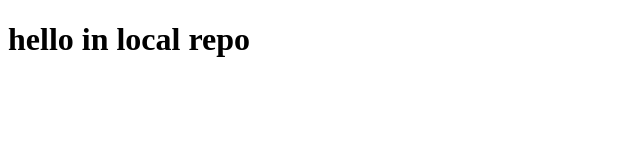
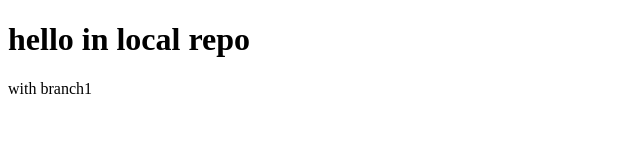
Before and after one commit to harshad1462/local-repo, a plain HTML site: page index.html in a window 1280 px wide. Shown: the whole page, without its empty margins (0-640 px from the left). Drawn offline with Linux system fonts and the light colour scheme.

Commit message:
with branch1

```diff
--- a/index.html
+++ b/index.html
@@ -7,5 +7,6 @@
 </head>
 <body>
     <h1>hello in local repo</h1>
+    <p>with branch1</p>
 </body>
 </html>
```
